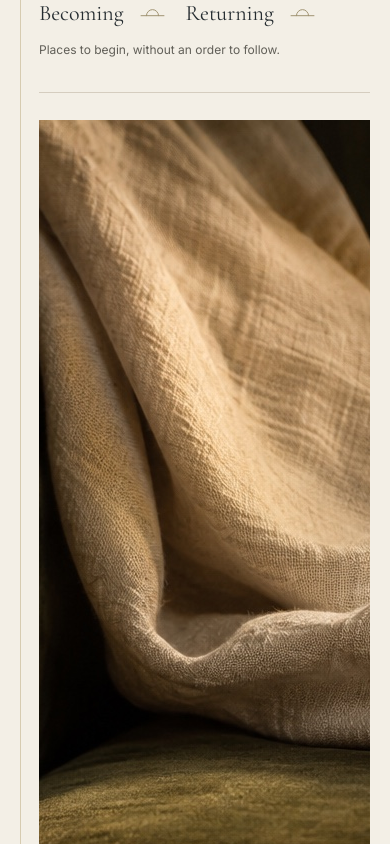
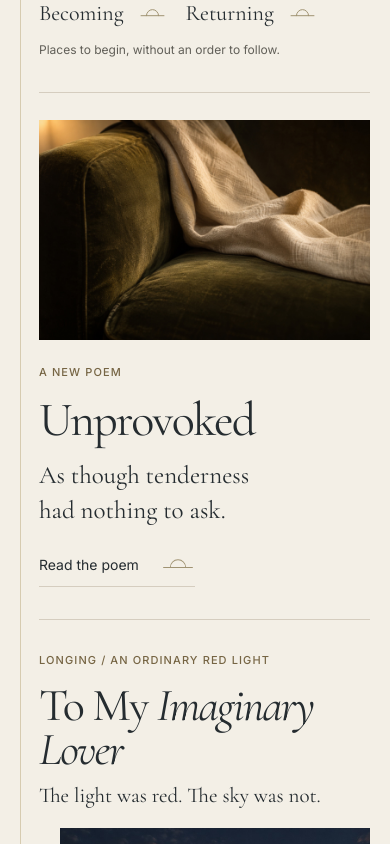
Before and after one commit to draganmiral-ai/the-tenth-colour, a React (Vite) app: page / in a window 390 px wide. Shown: the part 1880-2724 px from the top of the page. Built offline with nearby package versions, Linux system fonts and the light colour scheme.

Commit message:
Refine Unprovoked spacing and responsive layout

```diff
--- a/src/styles/passage.css
+++ b/src/styles/passage.css
@@ -61,3 +61,29 @@
 .collection .entry-flower .image-link img,.collection .entry-hidden-chamber .image-link img,.collection .entry-the-fear-of-the-fear .image-link img,.collection .entry-lanterns .image-link img,.collection .entry-a-pause .image-link img,.collection .entry-beginning-again .image-link img{object-fit:contain;background:var(--navy)}
 
 .collection .entry-flower .image-link,.collection .entry-hidden-chamber .image-link,.collection .entry-the-fear-of-the-fear .image-link,.collection .entry-lanterns .image-link,.collection .entry-a-pause .image-link,.collection .entry-beginning-again .image-link{aspect-ratio:4/5}
+
+/* Unprovoked: one quiet invitation, then an uninterrupted poem. */
+.story-orbit{row-gap:56px}
+.poem-feature{grid-column:1/-1;display:grid;grid-template-columns:1.2fr .8fr;gap:9%;align-items:center;padding:0 0 40px;border-bottom:1px solid var(--line);transition:border-color 1.2s ease}
+.poem-feature-image{overflow:hidden;background:#383a29}
+.poem-feature-image img{width:100%;height:auto;aspect-ratio:3/2;object-fit:contain}
+.poem-feature-copy .eyebrow{color:#766544}
+.poem-feature-copy h2{font-size:clamp(44px,5vw,72px);line-height:1.05;margin:22px 0}
+.poem-feature-copy>p{white-space:pre-line;font:27px/1.4 var(--serif);margin:0 0 25px}
+.poem-feature .text-link{font-size:14px}
+.poem-feature:hover,.poem-feature:focus-visible{border-color:#998653}
+.poem-feature-copy h2{transition:color 1.2s ease}
+.poem-feature:hover h2,.poem-feature:focus-visible h2{color:#877046}
+.opening-artwork .reader-opening h1{margin-bottom:28px}
+.opening-artwork .manuscript>.reader-image{margin:0 auto 52px}
+.opening-artwork .manuscript>p,.opening-artwork .manuscript>.quiet-line{font-family:var(--serif);font-size:27px;font-weight:400;line-height:1.55;margin:0 0 32px}
+.opening-artwork .manuscript>.essay-end{margin-top:100px}
+@media(max-width:700px){
+ .poem-feature{grid-template-columns:1fr;gap:24px;padding-bottom:32px;margin-bottom:32px}
+ .poem-feature-copy h2{font-size:48px;margin:13px 0}
+ .poem-feature-copy>p{font-size:25px;margin-bottom:14px}
+ .opening-artwork .manuscript>.reader-image{margin-bottom:38px}
+ .opening-artwork .manuscript>p,.opening-artwork .manuscript>.quiet-line{font-size:23px;line-height:1.55;margin-bottom:30px}
+ .opening-artwork .manuscript>.essay-end{margin-top:82px}
+}
+@media(prefers-reduced-motion:reduce){.poem-feature,.poem-feature-copy h2{transition:none}}
```
